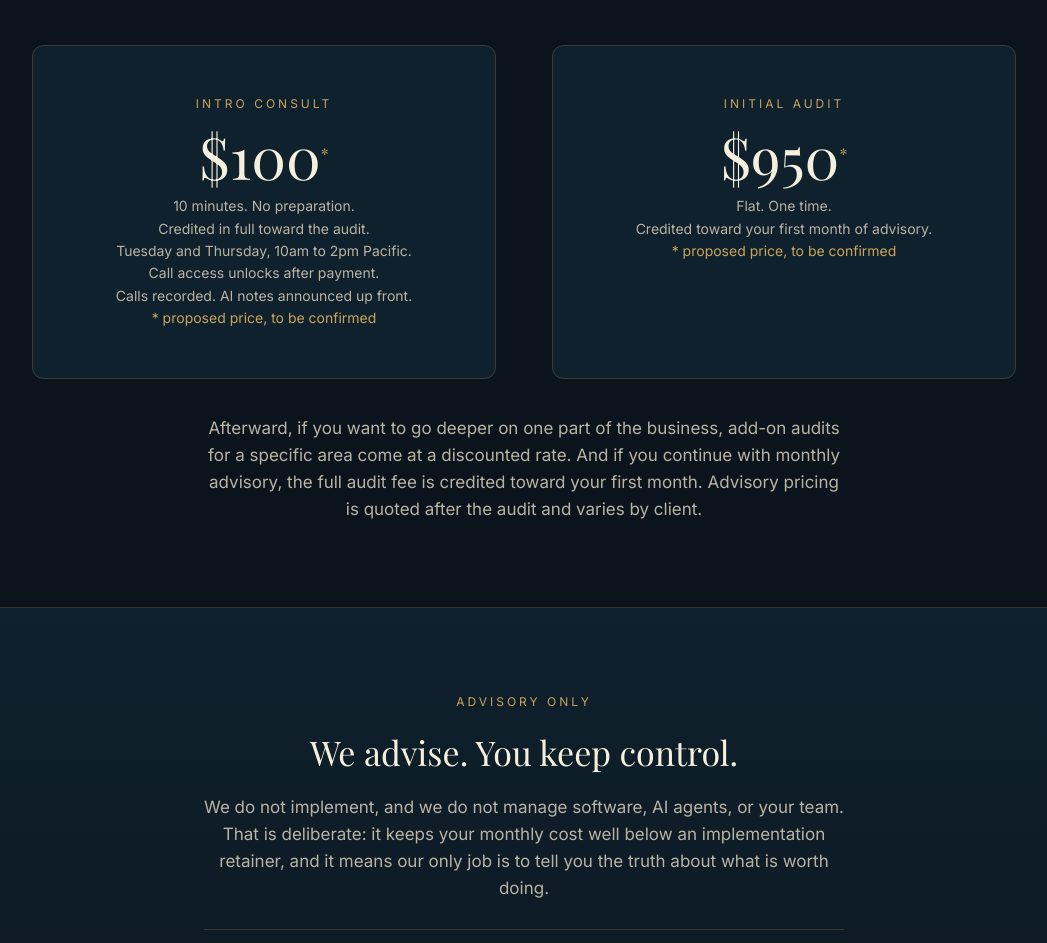
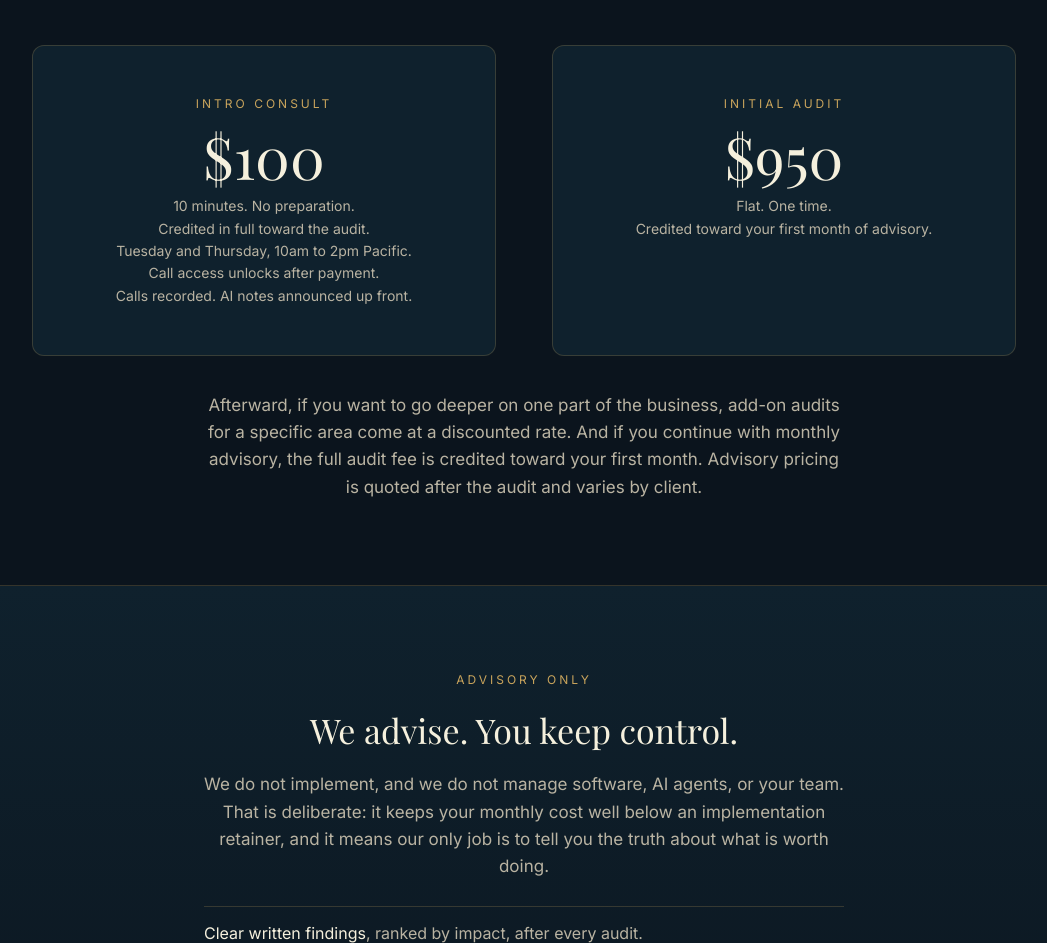
Before and after one commit to ravencreekconsult/ravencreek-site, a plain HTML site: page index.html in a window 1280 px wide. Shown: the part 1641-2584 px from the top of the page, without its empty margins (116-1163 px from the left). Drawn offline with Linux system fonts and the light colour scheme.

Commit message:
Update index.html

```diff
--- a/index.html
+++ b/index.html
@@ -135,13 +135,13 @@ footer .wrap{display:flex;justify-content:space-between;align-items:center;gap:2
     <div class="two" style="margin-top:48px;align-items:stretch">
     <div class="card" style="text-align:center;padding:48px 30px">
       <div class="kicker">Intro consult</div>
-      <div class="serif" style="font-size:58px;line-height:1">$100<sup style="font-size:16px;color:var(--gold)">*</sup></div>
-      <p style="color:var(--ink-dim);font-size:14px;margin-top:10px">10 minutes. No preparation.<br>Credited in full toward the audit.<br>Tuesday and Thursday, 10am to 2pm Pacific.<br>Call access unlocks after payment.<br>Calls recorded. AI notes announced up front.<br><span style="color:var(--gold)">* proposed price, to be confirmed</span></p>
+      <div class="serif" style="font-size:58px;line-height:1">$100</div>
+      <p style="color:var(--ink-dim);font-size:14px;margin-top:10px">10 minutes. No preparation.<br>Credited in full toward the audit.<br>Tuesday and Thursday, 10am to 2pm Pacific.<br>Call access unlocks after payment.<br>Calls recorded. AI notes announced up front.</p>
     </div>
     <div class="card" style="text-align:center;padding:48px 30px">
       <div class="kicker">Initial audit</div>
-      <div class="serif" style="font-size:58px;line-height:1">$950<sup style="font-size:16px;color:var(--gold)">*</sup></div>
-      <p style="color:var(--ink-dim);font-size:14px;margin-top:10px">Flat. One time.<br>Credited toward your first month of advisory.<br><span style="color:var(--gold)">* proposed price, to be confirmed</span></p>
+      <div class="serif" style="font-size:58px;line-height:1">$950</div>
+      <p style="color:var(--ink-dim);font-size:14px;margin-top:10px">Flat. One time.<br>Credited toward your first month of advisory.</p>
     </div>
     </div>
     <p class="sub" style="max-width:640px;margin:36px auto 0;text-align:center">Afterward, if you want to go deeper on one part of the business, add-on audits for a specific area come at a discounted rate. And if you continue with monthly advisory, the full audit fee is credited toward your first month. Advisory pricing is quoted after the audit and varies by client.</p>
```
